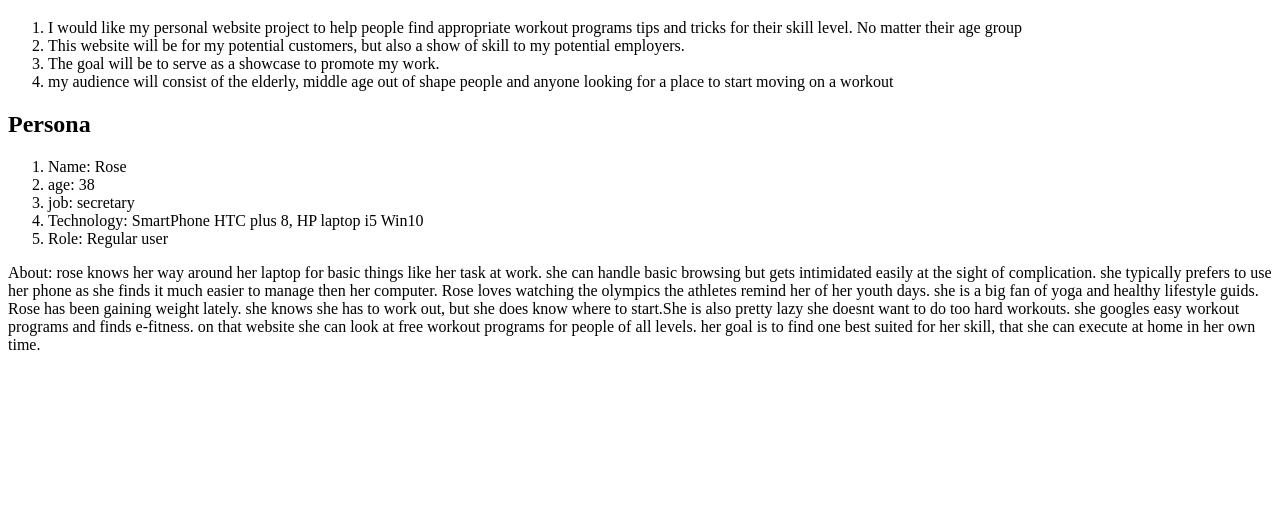
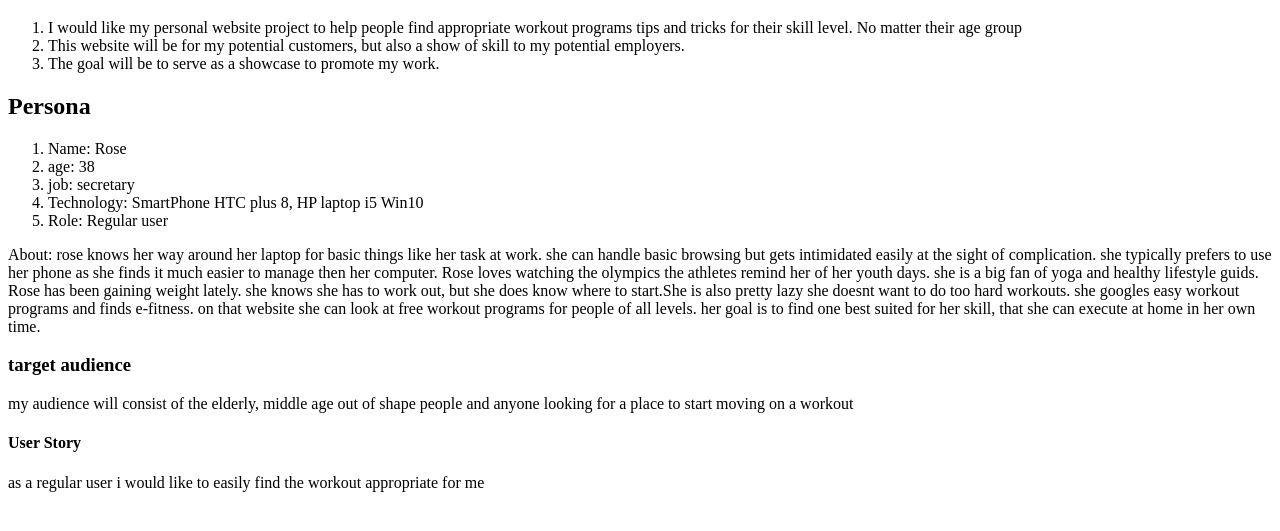
Before and after one commit to EmmanuelPriceMars/e-fitness, a plain HTML site: page public_html/documentation/milestone-1.html in a window 1280 px wide. Shown: the part 61-592 px from the top of the page. Drawn offline with Linux system fonts and the light colour scheme.

Commit message:
fixes on milestone 1 added user story, added section for targeted audience

```diff
--- a/public_html/documentation/milestone-1.html
+++ b/public_html/documentation/milestone-1.html
@@ -13,8 +13,6 @@
 <li> I would like my personal website project to help people find appropriate workout programs tips and tricks for their skill level. No matter their age group </li>
     <li>This website  will be for my potential customers, but also a show of skill to my potential employers.</li>
 <li> The goal will be to serve as a showcase to promote my work.</li>
-<li>my audience will consist of the elderly, middle age out of shape people and anyone looking for a place to start moving on a workout</li>
-
 </ol>
 
 
@@ -39,6 +37,11 @@ but gets intimidated easily at the sight of complication. she typically prefers
     on that website she can look at free workout programs for people of all levels. her goal is to find one best suited
     for her skill, that she can execute at home in her own time.
 </p>
+    <h3>target audience</h3>
+    <p>my audience will consist of the elderly, middle age out of shape people and anyone looking for a place to start moving on a workout</p>
+
+    <h4>User Story</h4>
+    <p> as a regular user i would like to easily find the workout appropriate for me</p>
 </div>
 
 
```
